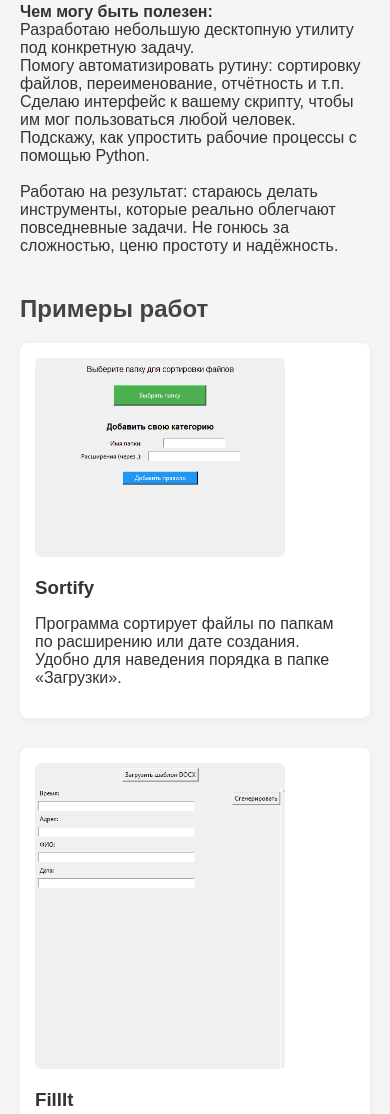
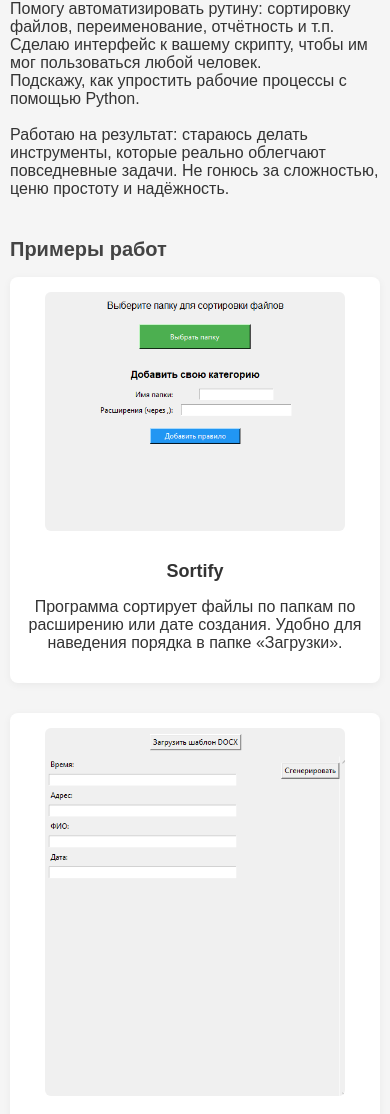
Before and after one commit to calmcake/Business-card-website, a plain HTML site: page index.html in a window 390 px wide. Shown: the part 780-1894 px from the top of the page. Drawn offline with Linux system fonts and the light colour scheme.

Commit message:
Update style.css

```diff
--- a/style.css
+++ b/style.css
@@ -14,7 +14,7 @@ body {
 
 header {
   text-align: center;
-  padding: 40px 0;
+  padding: 40px 20px;
 }
 
 .profile-photo {
@@ -46,8 +46,6 @@ a {
 a:hover {
   text-decoration: underline;
 }
-
-/* --- ПОРТФОЛИО --- */
 
 .project {
   display: flex;
@@ -89,3 +87,48 @@ a:hover {
 .github-button:hover {
   background-color: #444;
 }
+
+@media (max-width: 768px) {
+  .project {
+    flex-direction: column;
+    align-items: center;
+    text-align: center;
+  }
+
+  .project img {
+    width: 100%;
+    max-width: 300px;
+  }
+
+  .project-info {
+    padding-top: 10px;
+  }
+}
+
+@media (max-width: 480px) {
+  .container {
+    padding: 10px;
+  }
+
+  .profile-photo {
+    width: 120px;
+    height: 120px;
+  }
+
+  h1 {
+    font-size: 24px;
+  }
+
+  h2 {
+    font-size: 20px;
+  }
+
+  .github-button {
+    padding: 10px 16px;
+    font-size: 14px;
+  }
+
+  .project-info h3 {
+    font-size: 18px;
+  }
+}
```
